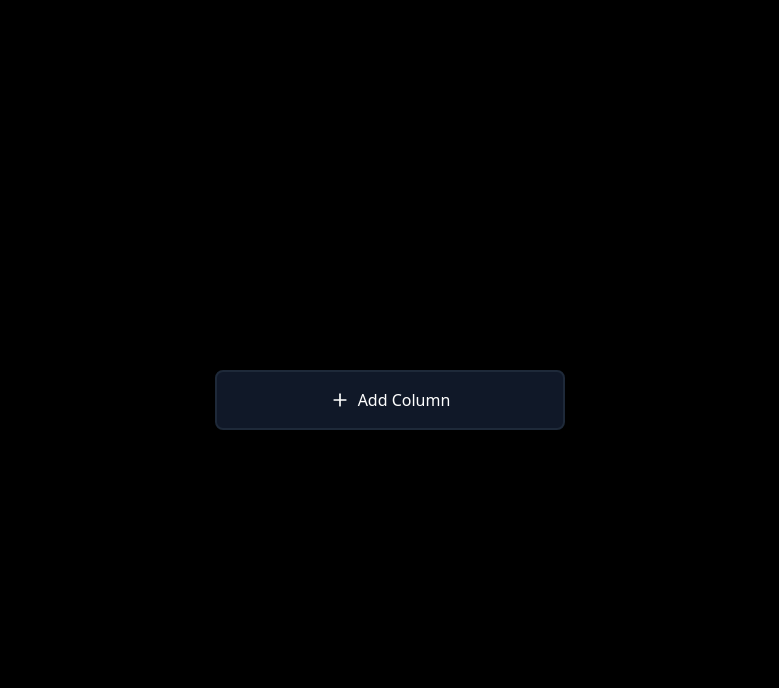
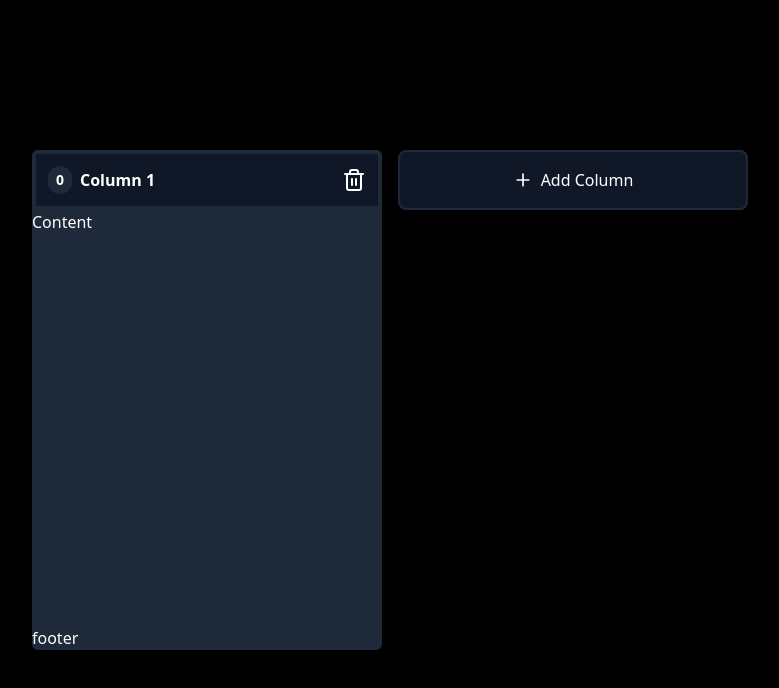
Before and after one commit to Zafar205/Kanban-dnd-kit, a React (Vite) app: page / in a window 1280 px wide. Both pictures are taken after a click on the button "Add Column". Shown: the top 688 px of the page, without its empty margins (250-1029 px from the left). Built offline with nearby package versions, Linux system fonts and the light colour scheme.

Commit message:
basic board created

```diff
--- /dev/null
+++ b/src/components/ColumnContainer.tsx
@@ -0,0 +1,28 @@
+import type { Column, ID } from "../types"
+import { Trash2 } from "lucide-react"
+interface Props {
+    column: Column,
+    deleteColumn: (id: ID) => void
+}
+
+const ColumnContainer = (props: Props) => {
+    const { column, deleteColumn } = props;
+
+    return (
+        <div className="bg-gray-800 w-[350px] h-[500px] max-h-[500px] rounded-md flex flex-col">
+            <div className="bg-gray-900 text-md h-[60px] cursor-grab rounded-md rounded-b-none p-3 font-bold border-gray-800 border-4 flex items-center justify-between">
+                <div className="flex gap-2">
+                    <div className="flex justify-center items-center bg-gray-800 px-2 py-1 text-sm rounded-full">0</div>
+                    <div className="py-[2px]">{column.title}</div>
+                </div>
+                <div onClick={() => deleteColumn(column.id)}>
+                    <Trash2 className="hover:bg-gray-600" />
+                </div>
+            </div>
+            <div className="flex flex-grow">Content</div>
+            <div>footer</div>
+        </div>
+    )
+}
+
+export default ColumnContainer
--- a/src/components/Kanban.tsx
+++ b/src/components/Kanban.tsx
@@ -1,14 +1,42 @@
-import {Plus} from 'lucide-react';
+import {  Plus } from 'lucide-react';
+import { useState } from 'react';
+import type { Column, ID } from '../types';
+import ColumnContainer from './ColumnContainer';
 
 const Kanban = () => {
+  const [columns, setColumns] = useState<Column[]>([])
+
+  console.log(columns)
+
+  function generateId() {
+    return `${Date.now()}-${Math.random().toString(36).slice(2, 11)}`
+  }
+
+  function createNewColumn() {
+    const columnToAdd: Column = {
+      id: generateId(),
+      title: `Column ${columns.length + 1}`
+    }
+    setColumns([...columns, columnToAdd])
+  }
+
+  function deleteColumn(id: ID){
+    const filteredColumns = columns.filter(col => col.id !== id)
+    setColumns(filteredColumns);
+  }
   return (
     <div className="m-auto flex min-h-screen w-full items-center overflow-x-auto overflow-y-hidden px-[40px]">
-        <div className="m-auto">
-                <button className="h-[60px] w-[350px] min-w-[350px] cursor-pointer rounded-lg bg-gray-900 border-2 border-gray-800 p-4 ring-rose-500 hover:ring-2 flex items-center justify-center gap-2 text-white">
-                  <Plus className="w-5 h-5 text-white" />
-                  Add Column
-                </button>
+      <div className="m-auto flex gap-4">
+        <div className='flex gap-4'>
+          {columns.map((col) => (
+            <ColumnContainer key={col.id} column={col} deleteColumn={deleteColumn} />
+          ))}
         </div>
+        <button onClick={() => { createNewColumn() }} className="h-[60px] w-[350px] min-w-[350px] cursor-pointer rounded-lg bg-gray-900 border-2 border-gray-800 p-4 ring-rose-500 hover:ring-2 flex items-center justify-center gap-2 text-white">
+          <Plus className="w-5 h-5 text-white" />
+          Add Column
+        </button>
+      </div>
     </div>
   )
 }
--- /dev/null
+++ b/src/types.ts
@@ -0,0 +1,6 @@
+export type ID = string | number;
+
+export type Column = {
+    id : ID,
+    title : string
+}
```
